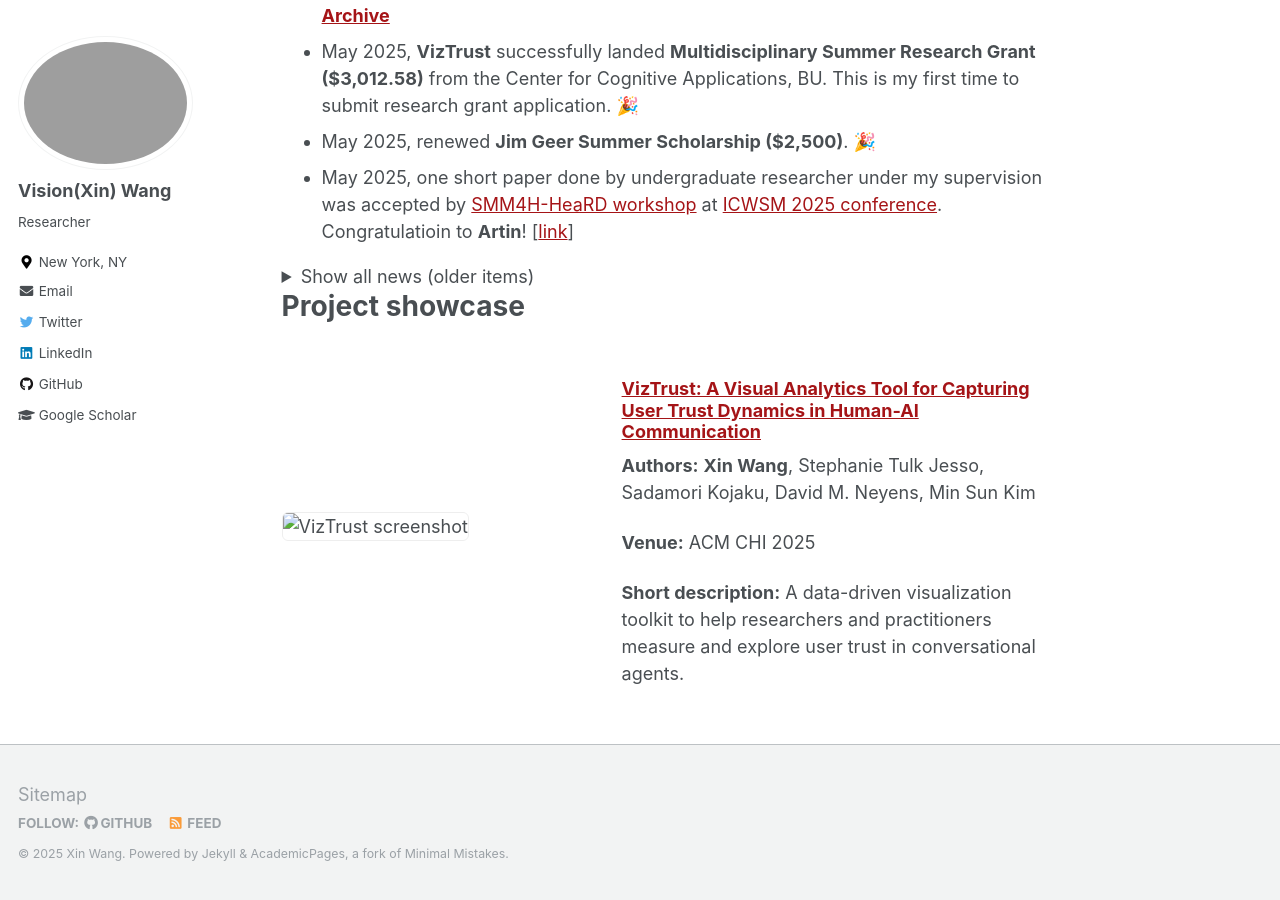
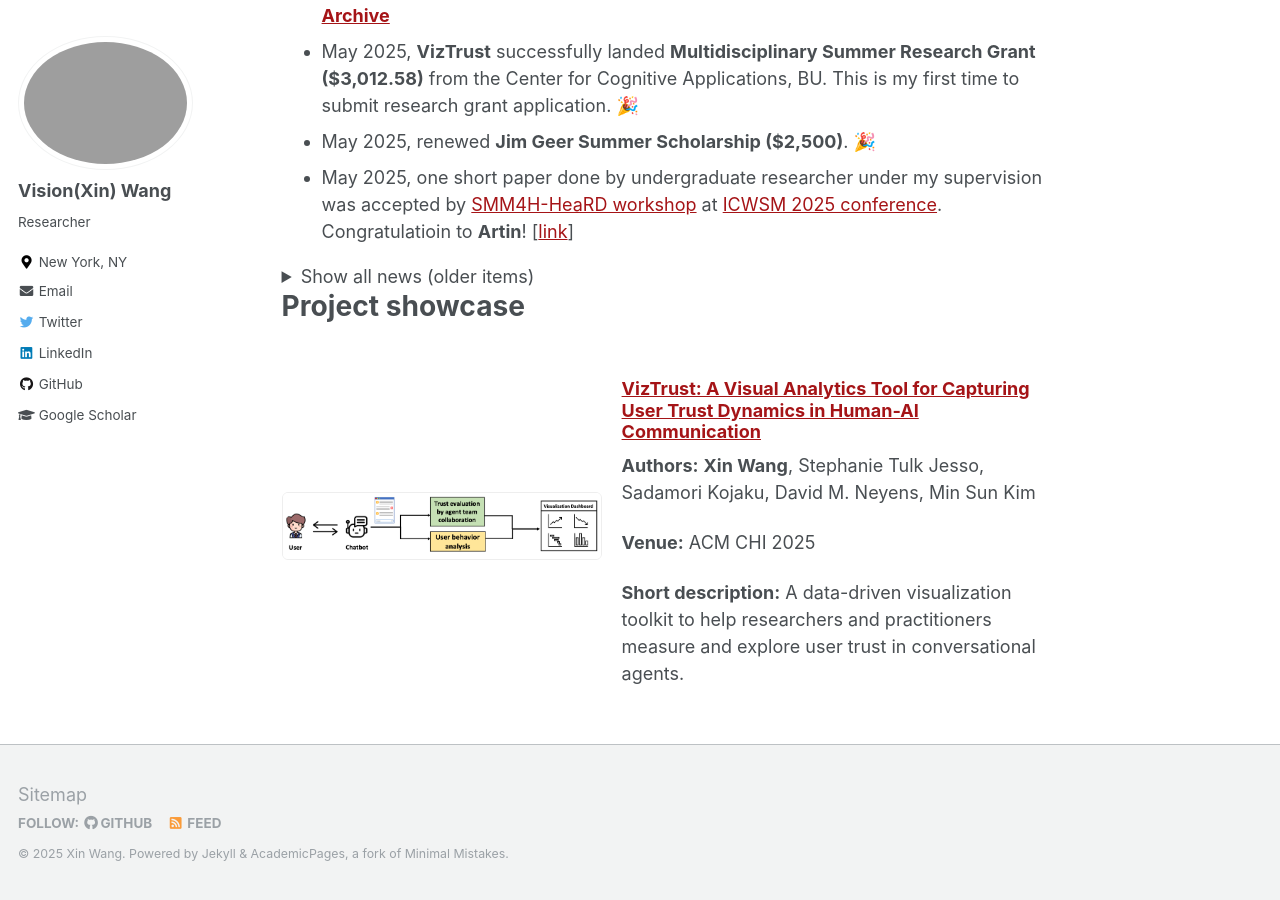
Before and after one commit to xin-wang-kr/xin-wang-kr.github.io, a Jekyll site: the page built from _pages/about.md, in a window 1280 px wide and 900 px high, scrolled down 838 px. Built offline with Jekyll 4.4.1, drawn with Linux system fonts in a browser that asks for light colours.

Commit message:
Update project image path in about.md

```diff
--- a/_pages/about.md
+++ b/_pages/about.md
@@ -91,7 +91,7 @@ Cognitive Applications, BU. This is my first time to submit research grant appli
 <div class="project-showcase" style="display:flex;flex-wrap:wrap;gap:20px;align-items:center;margin-top:1rem;">
   <div class="project-image" style="flex:0 0 320px;max-width:320px;">
     <!-- Replace the src with your project image path, e.g., /assets/images/your-project.png -->
-    <img src="static/images/VizTrust/workflow-2.png" alt="VizTrust screenshot" style="width:100%;height:auto;border-radius:6px;border:1px solid #eee;">
+    <img src="/images/research/VizTrustCHI25/workflow-2.png" alt="VizTrust screenshot" style="width:100%;height:auto;border-radius:6px;border:1px solid #eee;">
   </div>
   <div class="project-info" style="flex:1;min-width:220px;">
     <h3><a href="https://xin-wang-kr.github.io/VizTrust-CHI25/">VizTrust: A Visual Analytics Tool for Capturing User Trust Dynamics in Human-AI Communication</a></h3>
```
